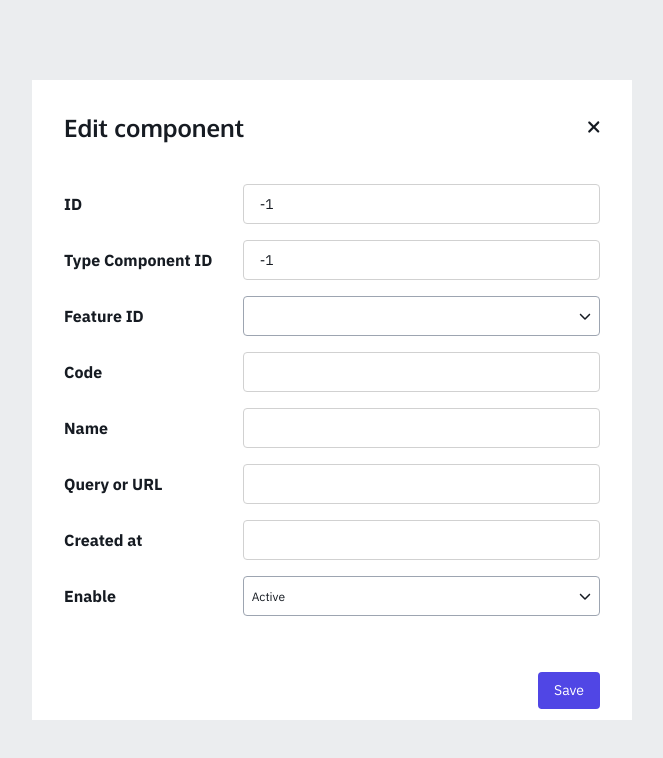
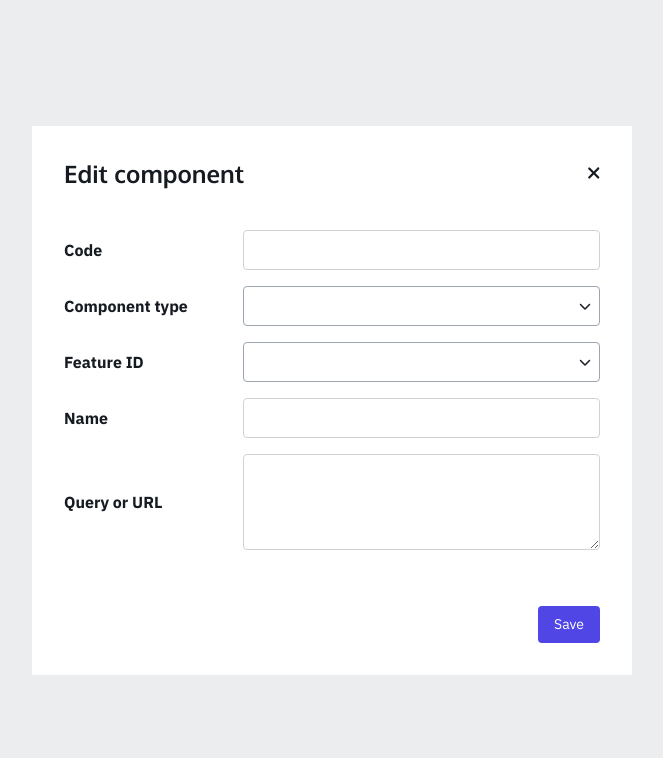
Before and after one commit to MonitDB/monitdb-panel, a Next.js app: page /configurations/components/modal in a window 1280 px wide. Shown: the top 758 px of the page, without its empty margins (308-971 px from the left). Built offline with nearby package versions, Linux system fonts and the light colour scheme.

Commit message:
chore: component integration and component types service

```diff
--- a/pages/configurations/components/index.jsx
+++ b/pages/configurations/components/index.jsx
@@ -14,7 +14,7 @@ import ComponentsModal from './modal'
 
 const ComponentsPage = () => {
   const [isModalOpen, setIsModalOpen] = useState(false)
-  const [componentIdActive, setComponentIdActive] = useState(0)
+  const [componentIdActive, setComponentIdActive] = useState('')
   const [isLoading, setIsLoading] = useState(true)
   const [isLoaded, setIsLoaded] = useState(false)
   const [features, setFeatures] = useState([])
@@ -50,7 +50,7 @@ const ComponentsPage = () => {
   const handleComponentsModalClose = useCallback(
     (forceRefresh) => {
       setIsModalOpen(false)
-      setComponentIdActive(0)
+      setComponentIdActive('')
 
       forceRefresh && getData()
     },
@@ -93,16 +93,13 @@ const ComponentsPage = () => {
                   <thead>
                     <tr className="text-sm font-bold text-gray-dark text-left">
                       <th className="border-b-2 border-gray-light whitespace-nowrap">
-                        ID
+                        Code
                       </th>
                       <th className="border-b-2 border-gray-light whitespace-nowrap">
                         Type Component ID
                       </th>
                       <th className="border-b-2 border-gray-light whitespace-nowrap">
                         Feature
-                      </th>
-                      <th className="border-b-2 border-gray-light whitespace-nowrap">
-                        Code
                       </th>
                       <th className="border-b-2 border-gray-light whitespace-nowrap">
                         Name
@@ -128,20 +125,19 @@ const ComponentsPage = () => {
                     )}
 
                     {data.length > 0 &&
-                      data.map((component, componentIndex) => (
+                      data.map((component) => (
                         <tr
-                          key={`component-${componentIndex}`}
+                          key={`component-${component.componentCode}`}
                           className={`text-sm border-b border-gray-light transition-colors
                           duration-200 ease-in-out cursor-pointer lg:hover:bg-gray-light lg:hover:bg-opacity-50`}
                           onClick={() => {
                             setIsModalOpen(true)
-                            setComponentIdActive(componentIndex)
+                            setComponentIdActive(component.componentCode)
                           }}
                         >
-                          <td>{componentIndex}</td>
+                          <td>{component.componentCode}</td>
                           <td>{component.idTypeComponent}</td>
                           <td>{getFeatureNameById(component.idFeature)}</td>
-                          <td>{component.componentCode}</td>
                           <td>{component.componentName}</td>
                           <td>{component.componentQuery}</td>
                           <td className="whitespace-nowrap">
--- a/pages/configurations/components/modal.jsx
+++ b/pages/configurations/components/modal.jsx
@@ -9,7 +9,8 @@ import Select from '~/components/form/select'
 import Grid from '~/components/grid'
 import Loading from '~/components/loading'
 import {
-  // getComponentById,
+  getComponentById,
+  getComponentTypes,
   updateComponentById,
 } from '~/services/components'
 import { getFeatures } from '~/services/features'
@@ -19,29 +20,31 @@ const MetricsModal = ({ onClose, componentId }) => {
   const [isLoading, setIsLoading] = useState(false)
   const [isSending, setIsSending] = useState(false)
   const [features, setFeatures] = useState([])
+  const [componentTypes, setComponentTypes] = useState([])
 
   const getComponentData = useCallback(async () => {
     setIsLoading(true)
 
     try {
-      // const response = await getComponentById(componentId)
-      const featuresResponse = await getFeatures()
+      const [componentResponse, featuresResponse, componentTypesResponse] =
+        await Promise.all([
+          getComponentById(componentId),
+          getFeatures(),
+          getComponentTypes(),
+        ])
+
+      const componentData = componentResponse?.data
+
+      formik.setValues({
+        idTypeComponent: componentData?.idTypeComponent,
+        idFeature: componentData?.idFeature,
+        componentCode: componentData?.componentCode,
+        componentName: componentData?.componentName,
+        componentQuery: componentData?.componentQuery,
+      })
 
       setFeatures(featuresResponse?.data)
-
-      // const componentData = response?.data
-
-      // formik.setFieldValue('IDCOMPONENT', componentData?.IDCOMPONENT)
-      // formik.setFieldValue('IDTYPECOMPONENT', componentData?.IDTYPECOMPONENT)
-      // formik.setFieldValue('IDFEATURE', componentData?.IDFEATURE)
-      // formik.setFieldValue('COMPONENTCODE', componentData?.COMPONENTCODE)
-      // formik.setFieldValue('COMPONENTNAME', componentData?.COMPONENTNAME)
-      // formik.setFieldValue('COMPONENTQUERY', componentData?.COMPONENTQUERY)
-      // formik.setFieldValue(
-      //   'COMPONENTDATACREATE',
-      //   componentData?.COMPONENTDATACREATE
-      // )
-      // formik.setFieldValue('COMPONENTENABLE', componentData?.COMPONENTENABLE)
+      setComponentTypes(componentTypesResponse?.data)
     } catch (error) {
       console.error(error) // eslint-disable-line no-console
     } finally {
@@ -51,14 +54,11 @@ const MetricsModal = ({ onClose, componentId }) => {
 
   const formik = useFormik({
     initialValues: {
-      IDTYPECOMPONENT: -1,
-      IDFEATURE: -1,
-      IDCOMPONENT: -1,
-      COMPONENTCODE: '',
-      COMPONENTNAME: '',
-      COMPONENTQUERY: '',
-      COMPONENTDATACREATE: '',
-      COMPONENTENABLE: -1,
+      idTypeComponent: -1,
+      idFeature: -1,
+      componentCode: '',
+      componentName: '',
+      componentQuery: '',
     },
     onSubmit: async (values) => {
       setIsSending(true)
@@ -87,6 +87,15 @@ const MetricsModal = ({ onClose, componentId }) => {
         label: feature.featureName,
       })),
     [features]
+  )
+
+  const componentTypesOptions = useMemo(
+    () =>
+      componentTypes.map((componentType) => ({
+        value: componentType.id,
+        label: componentType.typeComponentName,
+      })),
+    [componentTypes]
   )
 
   useEffect(() => {
@@ -119,139 +128,87 @@ const MetricsModal = ({ onClose, componentId }) => {
               <div className="col-span-2 flex flex-col space-y-2 md:col-span-12 lg:flex-row lg:space-y-0 lg:items-center">
                 <label
                   className="w-full font-bold lg:w-1/3"
-                  htmlFor="IDCOMPONENT"
+                  htmlFor="componentCode"
                 >
-                  ID
+                  Code
                 </label>
                 <input
                   type="text"
-                  name="IDCOMPONENT"
+                  name="componentCode"
                   className="w-full px-4 h-10 border border-gray-light leading-10 rounded outline-none text-sm lg:w-2/3"
                   onChange={formik.handleChange}
                   onBlur={formik.handleBlur}
-                  value={formik.values.IDCOMPONENT}
+                  value={formik.values.componentCode}
                 />
               </div>
               <div className="col-span-2 flex flex-col space-y-2 md:col-span-12 lg:flex-row lg:space-y-0 lg:items-center">
                 <label
                   className="w-full font-bold lg:w-1/3"
-                  htmlFor="IDTYPECOMPONENT"
+                  htmlFor="idTypeComponent"
                 >
-                  Type Component ID
+                  Component type
                 </label>
-                <input
-                  type="text"
-                  name="IDTYPECOMPONENT"
-                  className="w-full px-4 h-10 border border-gray-light leading-10 rounded outline-none text-sm lg:w-2/3"
-                  onChange={formik.handleChange}
-                  onBlur={formik.handleBlur}
-                  value={formik.values.IDTYPECOMPONENT}
+
+                <Select
+                  containerClass="bg-white w-full lg:w-2/3"
+                  name="idTypeComponent"
+                  options={componentTypesOptions}
+                  onChange={(value) => {
+                    formik.setFieldValue('idTypeComponent', value)
+                  }}
+                  value={formik.values.idTypeComponent}
                 />
               </div>
               <div className="col-span-2 flex flex-col space-y-2 md:col-span-12 lg:flex-row lg:space-y-0 lg:items-center">
                 <label
                   className="w-full font-bold lg:w-1/3"
-                  htmlFor="IDFEATURE"
+                  htmlFor="idFeature"
                 >
                   Feature ID
                 </label>
                 <Select
                   containerClass="bg-white w-full lg:w-2/3"
-                  name="IDFEATURE"
+                  name="idFeature"
                   options={featuresOptions}
                   onChange={(value) => {
-                    formik.setFieldValue('IDFEATURE', value)
+                    formik.setFieldValue('idFeature', value)
                   }}
-                  value={formik.values.IDFEATURE}
+                  value={formik.values.idFeature}
                 />
               </div>
 
               <div className="col-span-2 flex flex-col space-y-2 md:col-span-12 lg:flex-row lg:space-y-0 lg:items-center">
                 <label
                   className="w-full font-bold lg:w-1/3"
-                  htmlFor="COMPONENTCODE"
+                  htmlFor="componentName"
                 >
-                  Code
+                  Name
                 </label>
                 <input
                   type="text"
-                  name="COMPONENTCODE"
+                  name="componentName"
                   className="w-full px-4 h-10 border border-gray-light leading-10 rounded outline-none text-sm lg:w-2/3"
                   onChange={formik.handleChange}
                   onBlur={formik.handleBlur}
-                  value={formik.values.COMPONENTCODE}
+                  value={formik.values.componentName}
                 />
               </div>
 
               <div className="col-span-2 flex flex-col space-y-2 md:col-span-12 lg:flex-row lg:space-y-0 lg:items-center">
                 <label
                   className="w-full font-bold lg:w-1/3"
-                  htmlFor="COMPONENTNAME"
-                >
-                  Name
-                </label>
-                <input
-                  type="text"
-                  name="COMPONENTNAME"
-                  className="w-full px-4 h-10 border border-gray-light leading-10 rounded outline-none text-sm lg:w-2/3"
-                  onChange={formik.handleChange}
-                  onBlur={formik.handleBlur}
-                  value={formik.values.COMPONENTNAME}
-                />
-              </div>
-
-              <div className="col-span-2 flex flex-col space-y-2 md:col-span-12 lg:flex-row lg:space-y-0 lg:items-center">
-                <label
-                  className="w-full font-bold lg:w-1/3"
-                  htmlFor="COMPONENTQUERY"
+                  htmlFor="componentQuery"
                 >
                   Query or URL
                 </label>
-                <input
+                <textarea
                   type="text"
-                  name="COMPONENTQUERY"
-                  className="w-full px-4 h-10 border border-gray-light leading-10 rounded outline-none text-sm lg:w-2/3"
+                  name="componentQuery"
+                  className="w-full h-24 p-2 border border-gray-light leading-6
+                    rounded outline-none text-sm lg:w-2/3"
                   onChange={formik.handleChange}
                   onBlur={formik.handleBlur}
-                  value={formik.values.COMPONENTQUERY}
-                />
-              </div>
-
-              <div className="col-span-2 flex flex-col space-y-2 md:col-span-12 lg:flex-row lg:space-y-0 lg:items-center">
-                <label
-                  className="w-full font-bold lg:w-1/3"
-                  htmlFor="COMPONENTDATACREATE"
-                >
-                  Created at
-                </label>
-                <input
-                  type="text"
-                  name="COMPONENTDATACREATE"
-                  className="w-full px-4 h-10 border border-gray-light leading-10 rounded outline-none text-sm lg:w-2/3"
-                  onChange={formik.handleChange}
-                  onBlur={formik.handleBlur}
-                  value={formik.values.COMPONENTDATACREATE}
-                />
-              </div>
-
-              <div className="col-span-2 flex flex-col space-y-2 md:col-span-12 lg:flex-row lg:space-y-0 lg:items-center">
-                <label
-                  className="w-full font-bold lg:w-1/3"
-                  htmlFor="COMPONENTENABLE"
-                >
-                  Enable
-                </label>
-                <Select
-                  containerClass="bg-white w-full lg:w-2/3"
-                  name="COMPONENTENABLE"
-                  options={[
-                    { value: 1, label: 'Active' },
-                    { value: 0, label: 'Inactive' },
-                  ]}
-                  onChange={(value) => {
-                    formik.setFieldValue('COMPONENTENABLE', value)
-                  }}
-                  value={formik.values.COMPONENTENABLE}
+                  value={formik.values.componentQuery}
                 />
               </div>
 
--- a/services/components.js
+++ b/services/components.js
@@ -14,3 +14,9 @@ export const updateComponentById = async (values) => {
     ...values,
   })
 }
+
+export const getComponentTypes = async (parameters = {}) => {
+  return clientApi().get(
+    `/api/typecomponent?${formatObjectToQuery(parameters)}`
+  )
+}
```
